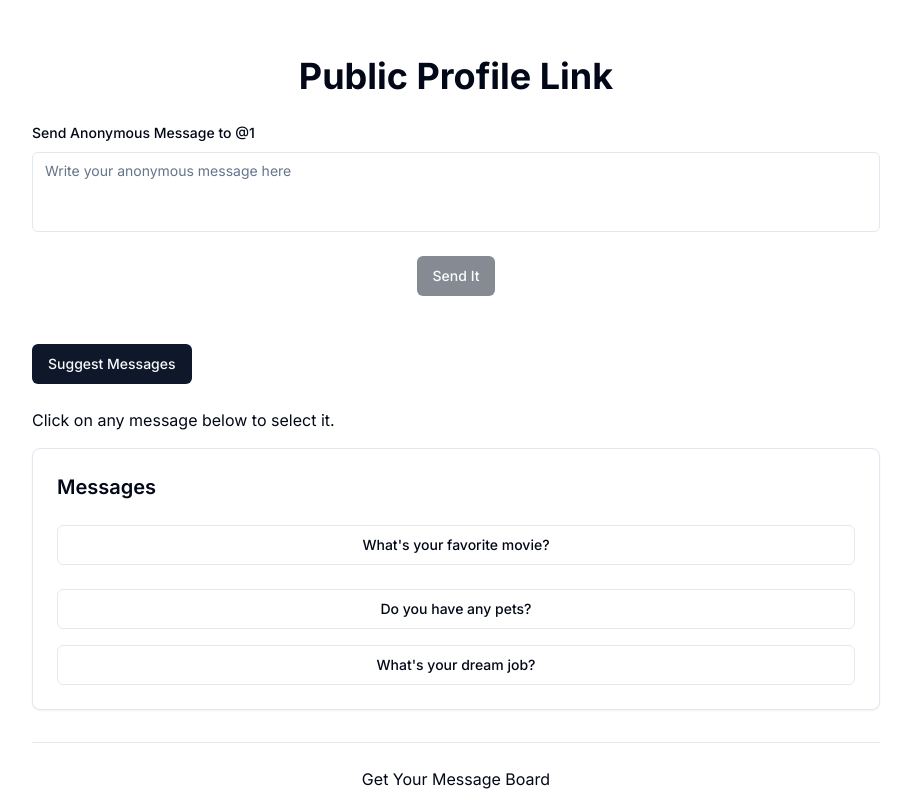
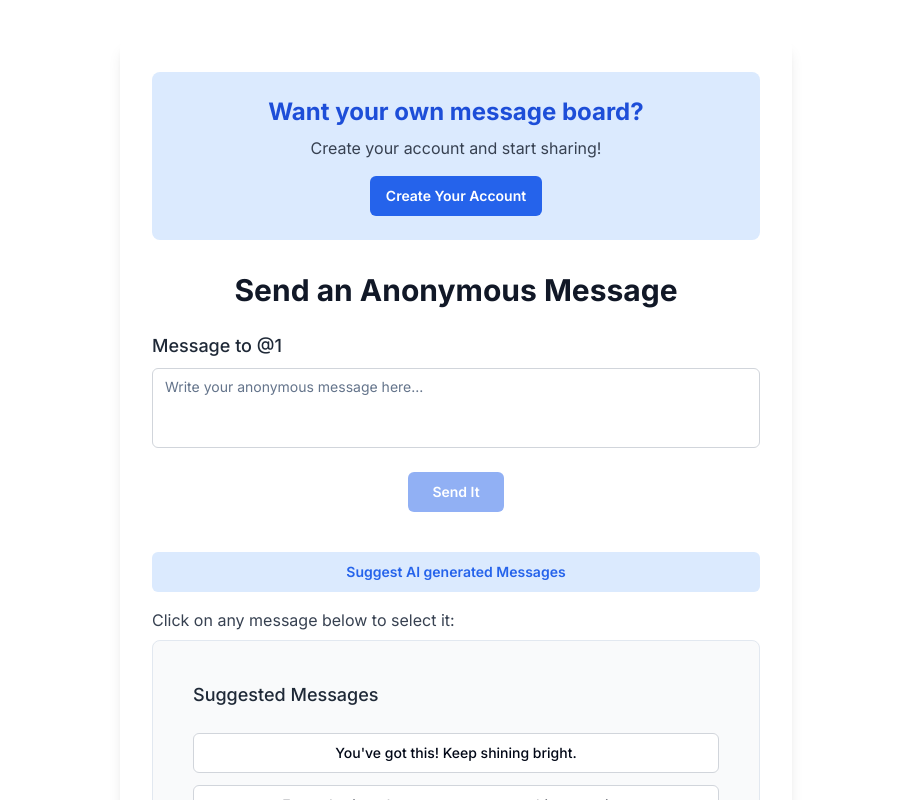
Before and after one commit to seeker53/anony-msg, a Next.js app: page /u/1 in a window 1280 px wide. Shown: the top 800 px of the page, without its empty margins (184-1095 px from the left). Built offline with nearby package versions, Linux system fonts and the light colour scheme.

Commit message:
implement ai message suggestion

```diff
--- a/package.json
+++ b/package.json
@@ -9,8 +9,11 @@
     "lint": "next lint"
   },
   "dependencies": {
+    "@ai-sdk/google": "^0.0.51",
+    "@google/generative-ai": "^0.21.0",
     "@hookform/resolvers": "^3.9.0",
     "@moderation-api/sdk": "^1.1.3",
+    "@nanostores/react": "github:ai/react",
     "@radix-ui/react-alert-dialog": "^1.1.1",
     "@radix-ui/react-label": "^2.1.0",
     "@radix-ui/react-separator": "^1.1.0",
--- /dev/null
+++ b/src/app/api/generate-questions/route.ts
@@ -0,0 +1,38 @@
+import { GoogleGenerativeAI } from '@google/generative-ai';
+import { NextRequest, NextResponse } from 'next/server';
+
+export async function POST(req: NextRequest) {
+    // Access the API key from environment variables
+    const apiKey = process.env.GEMINI_API_KEY;
+
+    // Return an error response if the API key is missing
+    if (!apiKey) {
+        return NextResponse.json(
+            { success: false, message: "Google Generative AI API key is missing." },
+            { status: 400 }
+        );
+    }
+
+    try {
+        // Initialize GoogleGenerativeAI with the API key
+        const genAI = new GoogleGenerativeAI(apiKey);
+
+        // Get the model using the specified version (gemini-1.5-flash)
+        const model = genAI.getGenerativeModel({ model: "gemini-1.5-flash" });
+
+        // Define the prompt
+        const prompt = "Create a list of three uplifting and supportive messages formatted as a single string. Each message should be separated by '||'. These messages are for an anonymous social messaging platform and should be suitable for a diverse audience. Focus on universal themes of encouragement and positivity, avoiding personal or sensitive topics. For example, your output should be structured like this: 'Believe in yourself; you’re capable of amazing things!||Remember, every day is a new opportunity to shine and grow!||You are not alone; your journey is unique and beautiful!'. Ensure the messages are inspiring and contribute to a positive and welcoming environment. Strictly keep the total length of each messages equal under 120 characters.";
+
+        // Generate content using the model
+        const result = await model.generateContent(prompt);
+
+        // Return the generated result in the response
+        return NextResponse.json({ success: true, data: result });
+    } catch (error: any) {
+        // Handle any errors and return the error response
+        return NextResponse.json(
+            { success: false, message: `Error generating AI content: ${error.message}` },
+            { status: 500 }
+        );
+    }
+}
--- a/src/app/u/[username]/page.tsx
+++ b/src/app/u/[username]/page.tsx
@@ -8,7 +8,6 @@ import { Loader2 } from 'lucide-react';
 import { Button } from '@/components/ui/button';
 import { Separator } from '@/components/ui/separator';
 import { CardHeader, CardContent, Card } from '@/components/ui/card';
-import { useCompletion } from 'ai/react';
 import {
     Form,
     FormControl,
@@ -28,25 +27,22 @@ import { messageSchema } from '@/schemas/messageSchema';
 const specialChar = '||';
 
 const parseStringMessages = (messageString: string): string[] => {
-    return messageString.split(specialChar);
+    return messageString.split(specialChar).map((msg) => msg.trim());
 };
 
-const initialMessageString =
-    "What's your favorite movie?||Do you have any pets?||What's your dream job?";
 
 export default function SendMessage() {
     const params = useParams<{ username: string }>();
     const username = params.username;
-    const { toast } = useToast()
-    const {
-        complete,
-        completion,
-        isLoading: isSuggestLoading,
-        error,
-    } = useCompletion({
-        api: '/api/suggest-messages',
-        initialCompletion: initialMessageString,
-    });
+    const { toast } = useToast();
+    const [suggestions, setSuggestions] = useState<string[]>([
+        "You've got this! Keep shining bright.",
+        "Every day is a chance to create something amazing.",
+        "Embrace the beauty of today, and let your light shine bright!"
+    ]);
+    const [isLoading, setIsLoading] = useState(false);
+    const [isSuggestLoading, setIsSuggestLoading] = useState(false);
+    const [error, setError] = useState<string | null>(null); // State for errors
 
     const form = useForm<z.infer<typeof messageSchema>>({
         resolver: zodResolver(messageSchema),
@@ -57,8 +53,6 @@ export default function SendMessage() {
     const handleMessageClick = (message: string) => {
         form.setValue('content', message);
     };
-
-    const [isLoading, setIsLoading] = useState(false);
 
     const onSubmit = async (data: z.infer<typeof messageSchema>) => {
         setIsLoading(true);
@@ -78,7 +72,7 @@ export default function SendMessage() {
             toast({
                 title: 'Error',
                 description:
-                    axiosError.response?.data.message ?? 'Failed to sent message',
+                    axiosError.response?.data.message ?? 'Failed to send message',
                 variant: 'destructive',
             });
         } finally {
@@ -88,18 +82,49 @@ export default function SendMessage() {
 
     const fetchSuggestedMessages = async () => {
         try {
-            complete('');
-        } catch (error) {
-            console.error('Error fetching messages:', error);
-            // Handle error appropriately
+            const response = await fetch('/api/generate-questions', { method: 'POST' });
+
+            if (!response.ok) {
+                throw new Error('Failed to fetch suggestions');
+            }
+
+            const data = await response.json();
+
+            if (data.success) {
+                const messageString = data.data.response.candidates[0].content.parts[0].text;
+                // Split the string using the '||' delimiter
+                const parsedSuggestions = parseStringMessages(messageString);
+
+                setSuggestions(parsedSuggestions);
+            } else {
+                throw new Error(data.message || 'Error fetching suggestions');
+            }
+        } catch (err: any) {
+            setError(err.message);
         }
     };
 
+
+
     return (
-        <div className="container mx-auto my-8 p-6 bg-white rounded max-w-4xl">
-            <h1 className="text-4xl font-bold mb-6 text-center">
-                Public Profile Link
+        <div className="container mx-auto my-10 p-8 max-w-2xl bg-white shadow-lg rounded-lg">
+            {/* Top Call-to-Action Section */}
+            <div className="bg-blue-100 p-6 mb-8 rounded-lg text-center">
+                <h2 className="text-2xl font-bold text-blue-700 mb-2">
+                    Want your own message board?
+                </h2>
+                <p className="text-gray-700 mb-4">Create your account and start sharing!</p>
+                <Link href={'/sign-up'}>
+                    <Button className="bg-blue-600 hover:bg-blue-700 text-white font-semibold py-2 px-4 rounded-md">
+                        Create Your Account
+                    </Button>
+                </Link>
+            </div>
+
+            <h1 className="text-3xl font-bold mb-6 text-center text-gray-900">
+                Send an Anonymous Message
             </h1>
+
             <Form {...form}>
                 <form onSubmit={form.handleSubmit(onSubmit)} className="space-y-6">
                     <FormField
@@ -107,11 +132,11 @@ export default function SendMessage() {
                         name="content"
                         render={({ field }) => (
                             <FormItem>
-                                <FormLabel>Send Anonymous Message to @{username}</FormLabel>
+                                <FormLabel className="text-lg text-gray-800">Message to @{username}</FormLabel>
                                 <FormControl>
                                     <Textarea
-                                        placeholder="Write your anonymous message here"
-                                        className="resize-none"
+                                        placeholder="Write your anonymous message here..."
+                                        className="resize-none rounded-md border-gray-300 focus:border-blue-500 focus:ring focus:ring-blue-200"
                                         {...field}
                                     />
                                 </FormControl>
@@ -121,12 +146,12 @@ export default function SendMessage() {
                     />
                     <div className="flex justify-center">
                         {isLoading ? (
-                            <Button disabled>
-                                <Loader2 className="mr-2 h-4 w-4 animate-spin" />
-                                Please wait
+                            <Button disabled className="px-6 py-3">
+                                <Loader2 className="mr-2 h-5 w-5 animate-spin" />
+                                Sending...
                             </Button>
                         ) : (
-                            <Button type="submit" disabled={isLoading || !messageContent}>
+                            <Button type="submit" disabled={isLoading || !messageContent} className="px-6 py-3 bg-blue-600 hover:bg-blue-700 text-white font-semibold rounded-md">
                                 Send It
                             </Button>
                         )}
@@ -134,30 +159,31 @@ export default function SendMessage() {
                 </form>
             </Form>
 
-            <div className="space-y-4 my-8">
-                <div className="space-y-2">
+            <div className="mt-10 space-y-4">
                 <Button
                     onClick={fetchSuggestedMessages}
-                        className="my-4"
+                    className="w-full bg-blue-100 hover:bg-blue-200 text-blue-600 font-semibold rounded-md py-2"
                     disabled={isSuggestLoading}
                 >
-                        Suggest Messages
+                    {isSuggestLoading ? 'Loading suggestions...' : 'Suggest AI generated Messages'}
                 </Button>
-                    <p>Click on any message below to select it.</p>
-                </div>
-                <Card>
+
+                <div className="space-y-2">
+                    <p className="text-gray-700">Click on any message below to select it:</p>
+                    <div className="overflow-auto max-w-full">
+                        <Card className="bg-gray-50 p-4 rounded-lg max-w-full">
                             <CardHeader>
-                        <h3 className="text-xl font-semibold">Messages</h3>
+                                <h3 className="text-lg font-medium text-gray-800">Suggested Messages</h3>
                             </CardHeader>
-                    <CardContent className="flex flex-col space-y-4">
+                            <CardContent className="flex flex-col space-y-3 overflow-hidden">
                                 {error ? (
-                            <p className="text-red-500">{error.message}</p>
+                                    <p className="text-red-500">{error}</p>
                                 ) : (
-                            parseStringMessages(completion).map((message, index) => (
+                                    suggestions.map((message, index) => (
                                         <Button
                                             key={index}
                                             variant="outline"
-                                    className="mb-2"
+                                            className="bg-white border border-gray-300 rounded-md hover:bg-gray-100 w-full text-left break-words max-w-full p-2"
                                             onClick={() => handleMessageClick(message)}
                                         >
                                             {message}
@@ -167,13 +193,12 @@ export default function SendMessage() {
                             </CardContent>
                         </Card>
                     </div>
-            <Separator className="my-6" />
-            <div className="text-center">
-                <div className="mb-4">Get Your Message Board</div>
-                <Link href={'/sign-up'}>
-                    <Button>Create Your Account</Button>
-                </Link>
                 </div>
             </div>
+
+            <Separator className="my-8" />
+        </div>
+
+
     );
 }
```
Also changed, not shown: 1 other file (tests, documents, lock files or other folders). Lines whose indentation alone changed are shown as unchanged.
